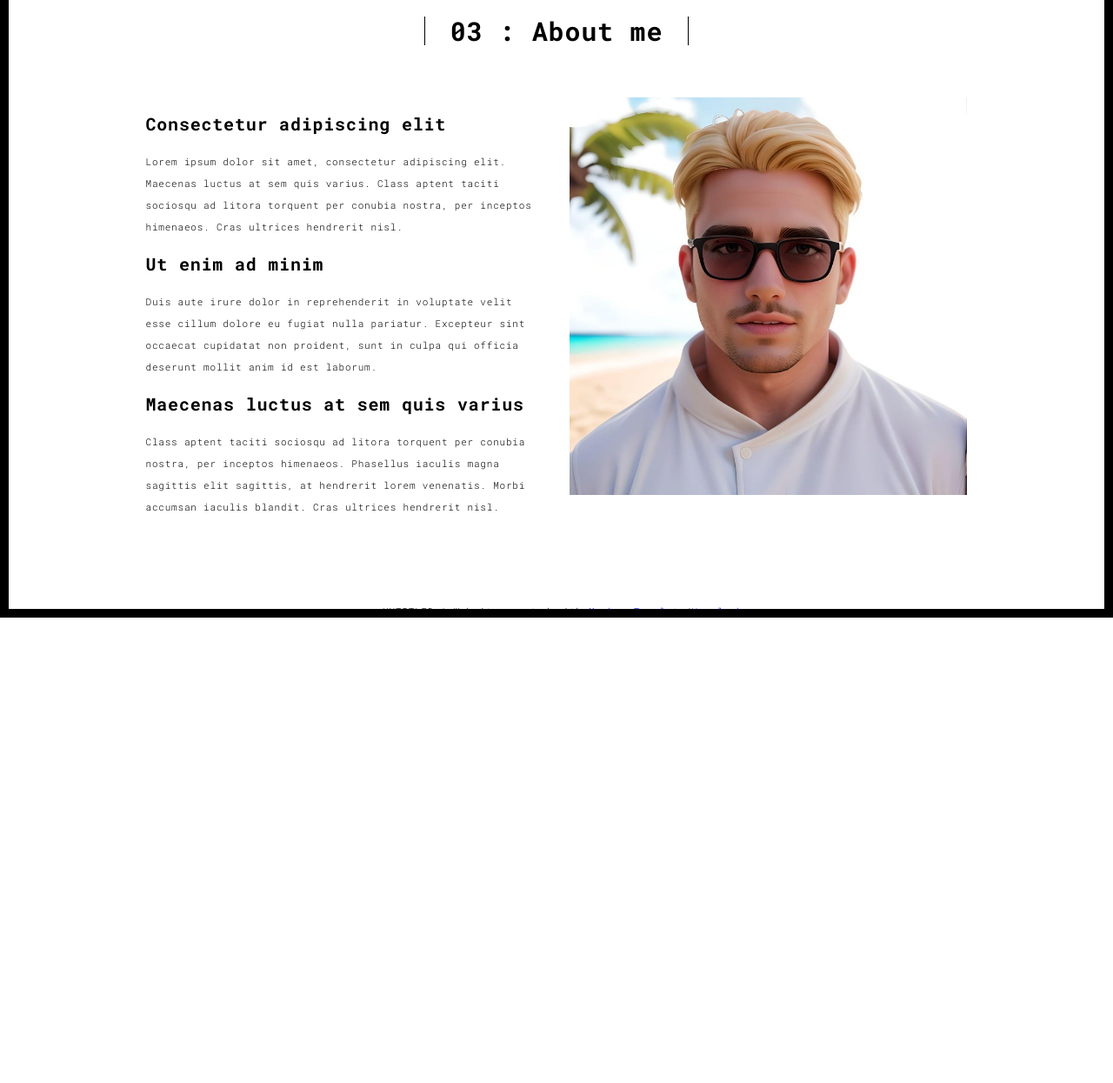
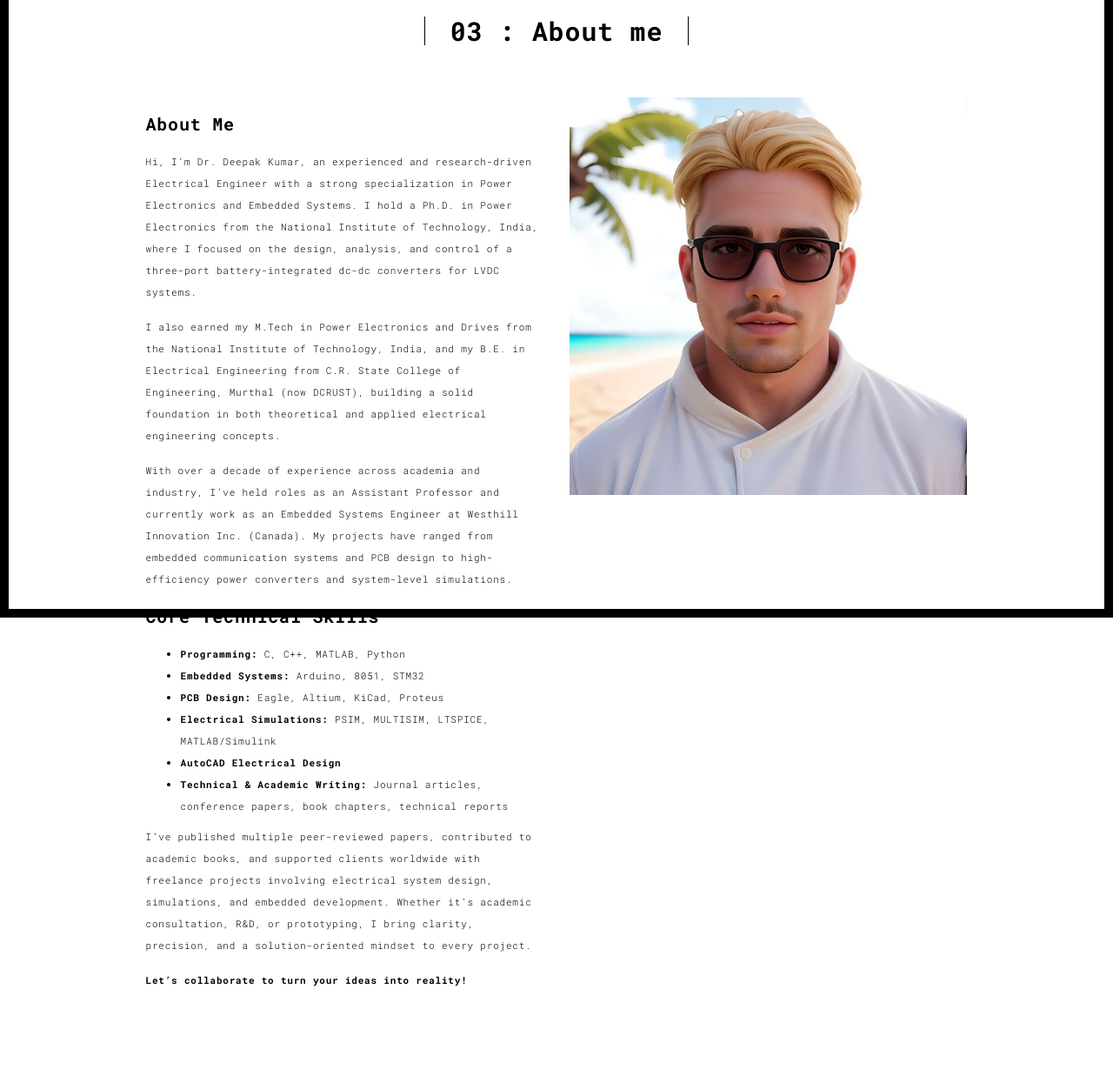
Before and after one commit to timothyarora/dka, a Flask app: page /about.html in a window 1280 px wide. Shown: the part 90-1335 px from the top of the page at 87% size. Before the commit the page ends 800 px from the top, so only its background shows below. Run offline with Flask 3, Linux system fonts and the light colour scheme.

Commit message:
about me changed
about me changed

```diff
--- a/templates/about.html
+++ b/templates/about.html
@@ -8,23 +8,22 @@
   <meta content="description" name="description">
   <meta name="google" content="notranslate" />
   <meta content="Mashup templates have been developped by Orson.io team" name="author">
-
-  <!-- Disable tap highlight on IE -->
   <meta name="msapplication-tap-highlight" content="no">
 
   <link rel="apple-touch-icon" sizes="180x180" href="./static/assets/apple-icon-180x180.png">
   <link href="./static/assets/favicon.ico" rel="icon">
 
-  <title>Title page</title>
-
-<link href="./main.3f6952e4.css" rel="stylesheet"></head>
+  <title>About Me</title>
+  <link href="./main.3f6952e4.css" rel="stylesheet">
+</head>
 
 <body class="">
   <div id="site-border-left"></div>
   <div id="site-border-right"></div>
   <div id="site-border-top"></div>
   <div id="site-border-bottom"></div>
- <!-- Add your content of header -->
+
+  <!-- Header -->
   <header>
     <nav class="navbar  navbar-fixed-top navbar-default">
       <div class="container">
@@ -36,19 +35,18 @@
         </button>
 
         <div class="collapse navbar-collapse" id="navbar-collapse">
-        <ul class="nav navbar-nav ">
+          <ul class="nav navbar-nav">
             <li><a href="./index.html" title="">01 : Home</a></li>
             <li><a href="./works.html" title="">02 : Works</a></li>
             <li><a href="./about.html" title="">03 : About me</a></li>
             <li><a href="./contact.html" title="">04 : Contact</a></li>
           </ul>
-
-
         </div>
       </div>
     </nav>
   </header>
 
+  <!-- Main Content -->
   <div class="section-container">
     <div class="container">
       <div class="row">
@@ -61,36 +59,44 @@
             <div class="col-md-10 col-md-offset-1">
               <div class="row">
                 <div class="col-xs-12 col-md-6">
-                  <h3>Consectetur adipiscing elit</h3>
-                  <p>Lorem ipsum dolor sit amet, consectetur adipiscing elit. Maecenas luctus at sem quis varius.
-                  Class aptent taciti sociosqu ad litora torquent per conubia nostra, per inceptos himenaeos. Cras ultrices hendrerit nisl.</p>
-                  <h3>Ut enim ad minim </h3>
-                  <p>Duis aute irure dolor in reprehenderit in voluptate velit esse
-                  cillum dolore eu fugiat nulla pariatur. Excepteur sint occaecat cupidatat non
-                  proident, sunt in culpa qui officia deserunt mollit anim id est laborum.
-                  <h3>Maecenas luctus at sem quis varius</h3>
-                  <p>
-                  Class aptent taciti sociosqu ad litora torquent per conubia nostra, per inceptos himenaeos. Phasellus iaculis magna sagittis elit sagittis, at hendrerit lorem venenatis. Morbi accumsan iaculis blandit. Cras ultrices hendrerit nisl.</p>
+                  <h3>About Me</h3>
+                  <p>Hi, I’m Dr. Deepak Kumar, an experienced and research-driven Electrical Engineer with a strong specialization in Power Electronics and Embedded Systems. I hold a Ph.D. in Power Electronics from the National Institute of Technology, India, where I focused on the design, analysis, and control of a three-port battery-integrated dc-dc converters for LVDC systems.</p>
+
+                  <p>I also earned my M.Tech in Power Electronics and Drives from the National Institute of Technology, India, and my B.E. in Electrical Engineering from C.R. State College of Engineering, Murthal (now DCRUST), building a solid foundation in both theoretical and applied electrical engineering concepts.</p>
+
+                  <p>With over a decade of experience across academia and industry, I’ve held roles as an Assistant Professor and currently work as an Embedded Systems Engineer at Westhill Innovation Inc. (Canada). My projects have ranged from embedded communication systems and PCB design to high-efficiency power converters and system-level simulations.</p>
+
+                  <h3>Core Technical Skills</h3>
+                  <ul>
+                    <li><strong>Programming:</strong> C, C++, MATLAB, Python</li>
+                    <li><strong>Embedded Systems:</strong> Arduino, 8051, STM32</li>
+                    <li><strong>PCB Design:</strong> Eagle, Altium, KiCad, Proteus</li>
+                    <li><strong>Electrical Simulations:</strong> PSIM, MULTISIM, LTSPICE, MATLAB/Simulink</li>
+                    <li><strong>AutoCAD Electrical Design</strong></li>
+                    <li><strong>Technical & Academic Writing:</strong> Journal articles, conference papers, book chapters, technical reports</li>
+                  </ul>
+
+                  <p>I’ve published multiple peer-reviewed papers, contributed to academic books, and supported clients worldwide with freelance projects involving electrical system design, simulations, and embedded development. Whether it’s academic consultation, R&D, or prototyping, I bring clarity, precision, and a solution-oriented mindset to every project.</p>
+
+                  <p><strong>Let’s collaborate to turn your ideas into reality!</strong></p>
                 </div>
                 <div class="col-xs-12 col-md-6">
-                  <img src="./static/assets/images/profil.jpg" class="img-responsive" alt="">
+                  <img src="./static/assets/images/profil.jpg" class="img-responsive" alt="Profile Image">
+                </div>
+              </div>
+            </div>
+          </div>
         </div>
       </div>
     </div>
   </div>
 
-
-       </div>
-      </div>
-    </div>
-  </div>
-
-
+  <!-- Footer (structure preserved, text hidden) -->
   <footer class="footer-container text-center">
     <div class="container">
       <div class="row">
         <div class="col-xs-12">
-        <p>© UNTITLED | Website created with <a href="http://www.mashup-template.com/" title="Create website with free html template">Mashup Template</a>/<a href="https://www.unsplash.com/" title="Beautiful Free Images">Unsplash</a></p>
+          <!-- Footer text removed -->
         </div>
       </div>
     </div>
@@ -102,19 +108,7 @@
     });
   </script>
 
-<!-- Google Analytics: change UA-XXXXX-X to be your site's ID
-
-<script>
-  (function (i, s, o, g, r, a, m) {
-    i['GoogleAnalyticsObject'] = r; i[r] = i[r] || function () {
-      (i[r].q = i[r].q || []).push(arguments)
-    }, i[r].l = 1 * new Date(); a = s.createElement(o),
-      m = s.getElementsByTagName(o)[0]; a.async = 1; a.src = g; m.parentNode.insertBefore(a, m)
-  })(window, document, 'script', '//www.google-analytics.com/analytics.js', 'ga');
-  ga('create', 'UA-XXXXX-X', 'auto');
-  ga('send', 'pageview');
-</script>
-
---> <script type="text/javascript" src="./main.70a66962.js"></script></body>
+  <script type="text/javascript" src="./main.70a66962.js"></script>
+</body>
 
 </html>
```
Also changed, not shown: static/assets/images/profil.jpg. Lines whose indentation alone changed are shown as unchanged.
